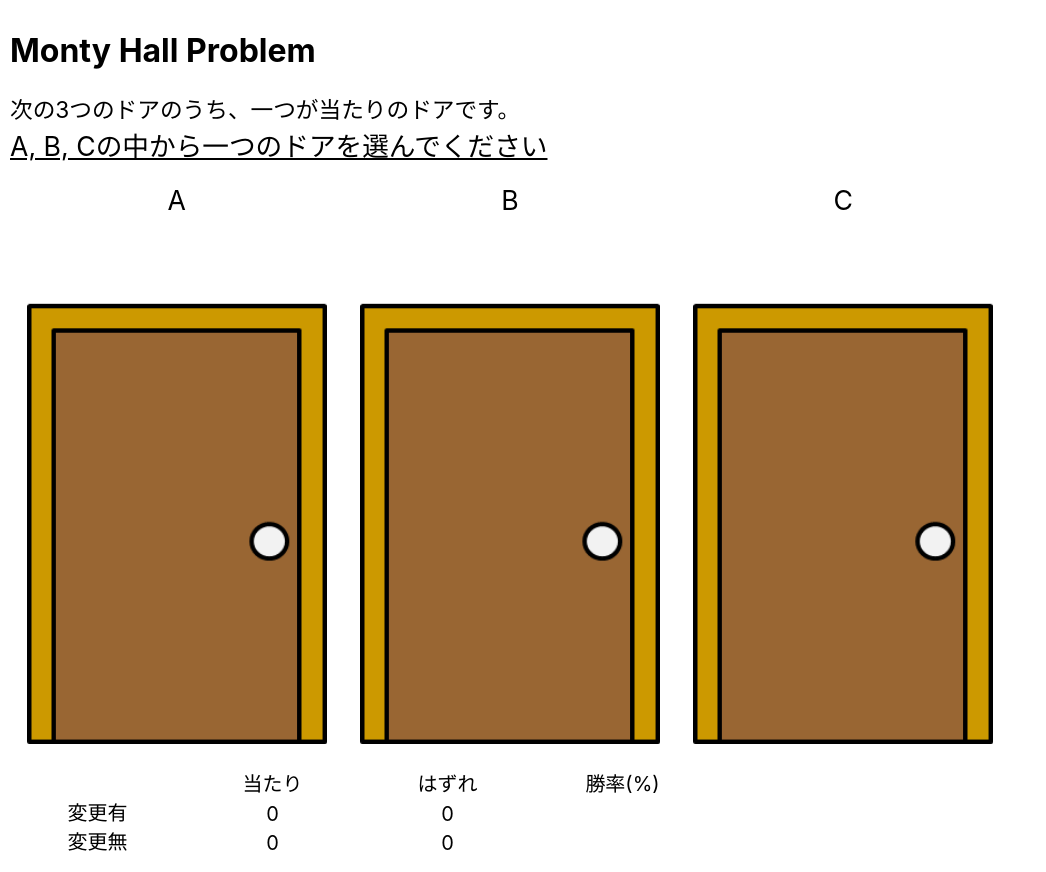
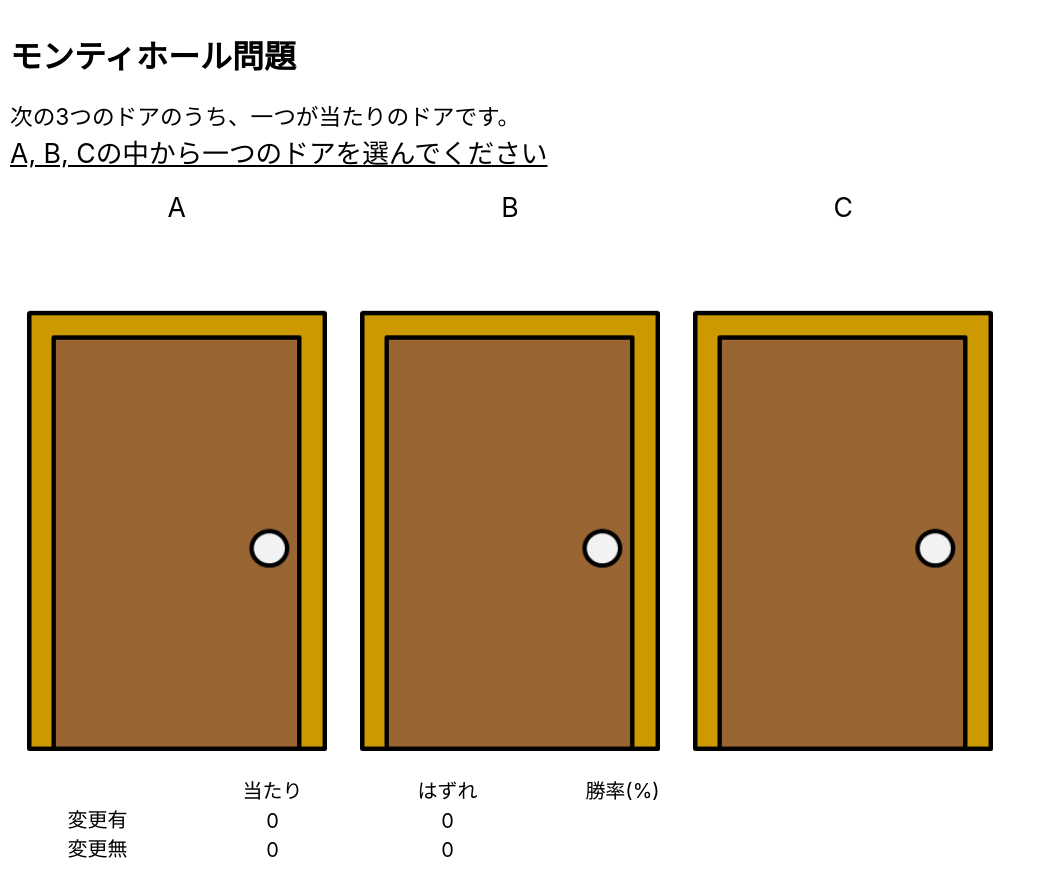
Before and after one commit to mynkit/probability-experiment, a React (Create React App) app: page / in a window 1280 px wide. Shown: the whole page, without its empty margins (0-1046 px from the left). Built offline with nearby package versions, Linux system fonts and the light colour scheme.

Commit message:
日本語にした

```diff
--- a/src/components/MontyHallProblem.tsx
+++ b/src/components/MontyHallProblem.tsx
@@ -96,7 +96,7 @@ const MontyHallProblem: React.FC = () => {
 
   return (
     <div style={{padding: '10px'}}>
-      <h1>Monty Hall Problem</h1>
+      <h1>モンティホール問題</h1>
       <div style={{fontSize: '17pt'}}>次の3つのドアのうち、一つが当たりのドアです。</div>
       <div style={{fontSize: '20pt', textDecoration: 'underline'}}>{announce}</div>
       <div style={{padding: '10px'}}/>
```
